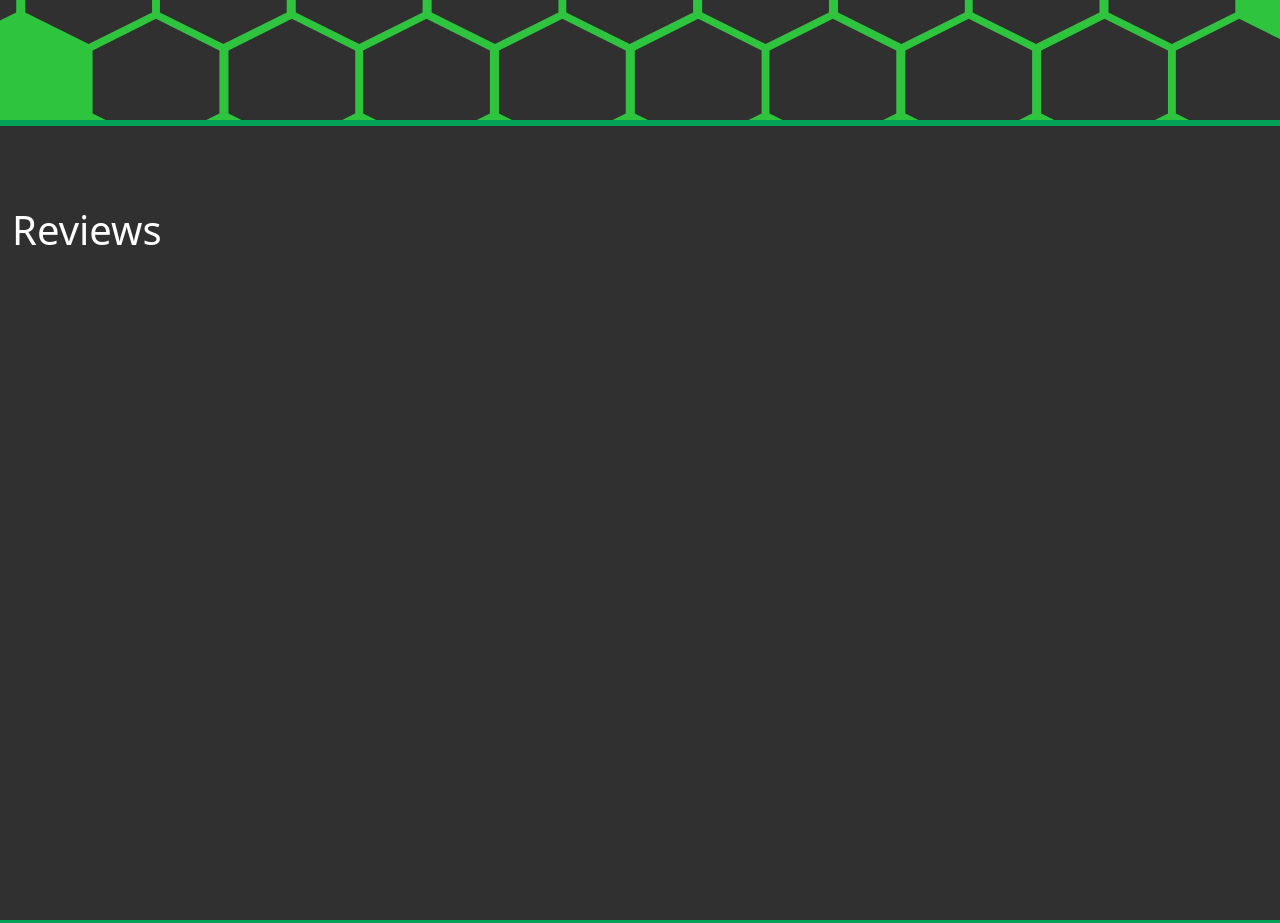
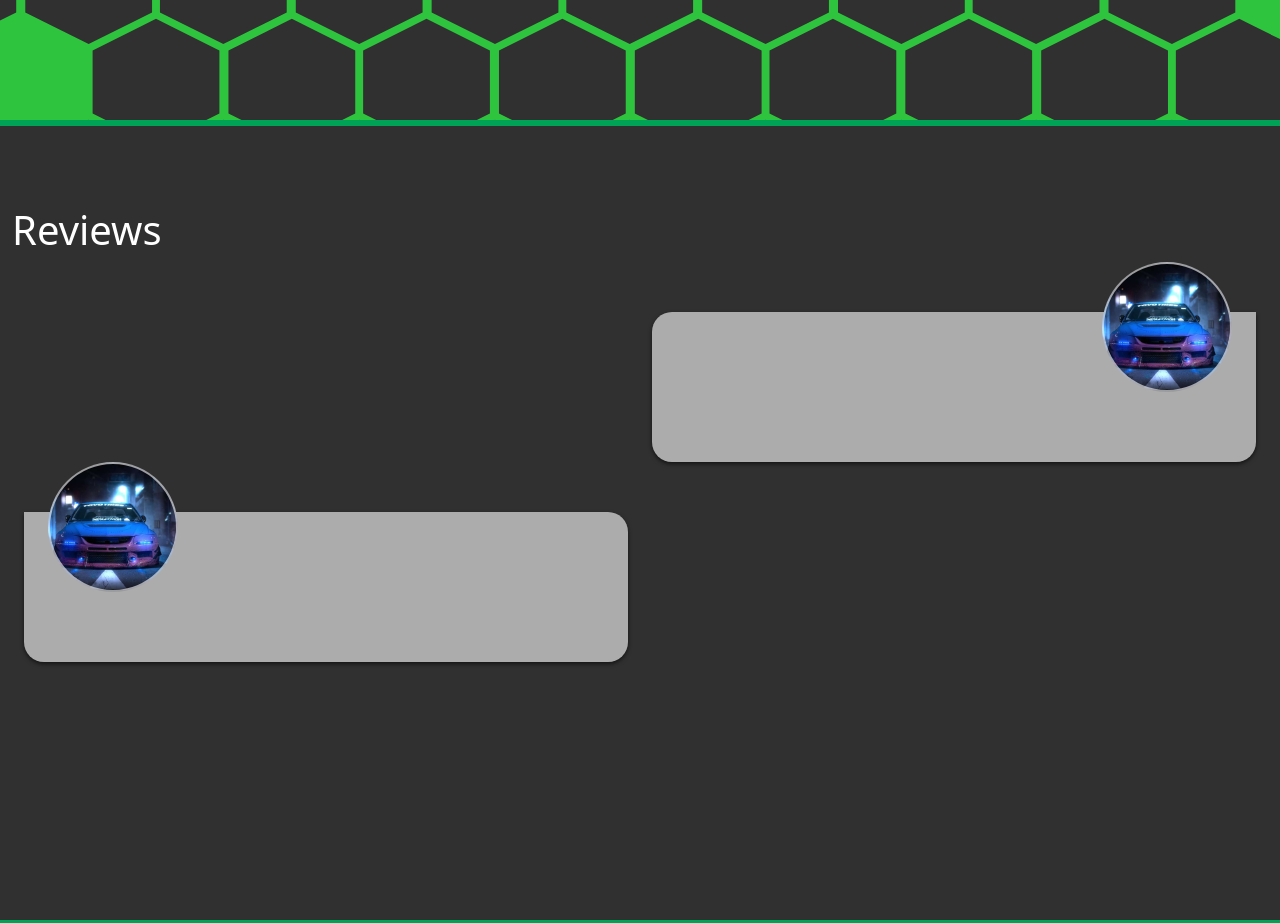
Before and after one commit to solocyberengineer/portfolio, a plain HTML site: page index.html in a window 1280 px wide. Shown: the part 4040-4963 px from the top of the page. Drawn offline with nearby package versions, Linux system fonts and the light colour scheme.

Commit message:
started working on reviews page

```diff
--- a/css/home.css
+++ b/css/home.css
@@ -150,6 +150,67 @@ section {
     border-top: 6px solid var(--green2);
     background: var(--carbon);
 }
+.review_layout {
+    height: 100%;
+    /* background-color: rgba(255,255,255,0.6); */
+    /* background-color: black; */
+    /* padding-top: 50px; */
+}
+.review_persons_image {
+    position: relative;
+    margin-bottom: -130px;
+    left: 96%;
+    transform: translateX(-100%);
+    width: 130px;
+    height: 130px;
+    background-color: black;
+    background-image: url(../test.png);
+    background-position: center;
+    background-size: cover;
+    border: 2px solid rgba(255,255,255,0.6);
+    border-radius: 50%;
+    margin: none !important;
+}
+.review_message_holder {
+    background-color: rgba(255,255,255,0.6);
+    margin-top: 50px;
+    width: 100%;
+    height: 150px;
+    border-top-left-radius: 20px;
+    border-bottom-right-radius: 20px;
+    border-bottom-left-radius: 20px;
+    box-shadow: 0px 2px 4px 0px rgba(0,0,0,0.6);
+}
+.review_right_layout {
+    height: 100%;
+}
+.review_left_persons_image {
+    position: relative;
+    margin-bottom: -130px;
+    left: 4%;
+    width: 130px;
+    height: 130px;
+    background-color: black;
+    background-image: url(../test.png);
+    background-position: center;
+    background-size: cover;
+    border: 2px solid rgba(255,255,255,0.6);
+    border-radius: 50%;
+    margin: none !important;
+}
+.review_left_message_holder {
+    background-color: rgba(255,255,255,0.6);
+    margin-top: 50px;
+    width: 100%;
+    height: 150px;
+    border-top-right-radius: 20px;
+    border-bottom-right-radius: 20px;
+    border-bottom-left-radius: 20px;
+    box-shadow: 0px 2px 4px 0px rgba(0,0,0,0.6);
+}
+*{
+    /* border: 1px solid red; */
+}
 #contact {
     border-top: 6px solid var(--green2);
     background: var(--green);
@@ -214,6 +275,7 @@ section {
 .groove_btn button:hover {
     background-color: rgb(67,216,82);
 }
+
 .form-container {
     background-color: rgba(255,255,255,0.2) !important;
     box-shadow: none !important;
--- a/index.html
+++ b/index.html
@@ -194,8 +194,26 @@
                 </div>
             </section>
             <section class="container-fluid" id="reviews">
-                <div class="row"  style="padding-block: 10vh;">
+                <div class="row text-light d-flex justify-content-center" style="padding-top: 10vh;">
                     <h1 style="color: white;">Reviews</h1>
+                    <!-- <div class="overflow-y-scroll container-fluid"> -->
+                        <div class="row container d-flex justify-content-end" style="margin: 0 !important;">
+                            <div class="col-6">
+                                <div class="review_layout">
+                                    <div class="review_persons_image"></div>
+                                    <div class="review_message_holder"></div>
+                                </div>
+                            </div>
+                        </div>
+                        <div class="row container d-flex justify-content-start" style="margin: 0 !important;">
+                            <div class="col-6">
+                                <div class="review_left_layout">
+                                    <div class="review_left_persons_image"></div>
+                                    <div class="review_left_message_holder"></div>
+                                </div>
+                            </div>
+                        </div>
+                    <!-- </div> -->
                 </div>
             </section>
             <section class="container-fluid" id="contact">
@@ -211,9 +229,9 @@
                             <form action="https://formspree.io/f/mqkvwprr" method="POST" return="false">
                                 <h3 class="display-3 fs-4 text-center p-3 text-white">Send me a message</h3>
                                 <div class="container form-container d-flex flex-column">
-                                        <input type="text" name="firstName" placeholder="First Name">
-                                        <input type="text" name="lastName" placeholder="Last Name">
-                                        <input type="text" name="email" placeholder="Email">
+                                    <input type="text" name="firstName" placeholder="First Name" required>
+                                    <input type="text" name="lastName" placeholder="Last Name" required>
+                                    <input type="text" name="email" placeholder="Email" required>
                                     <textarea rows="5" cols="30" type="text" name="message" placeholder="Enter you message" style="resize: none;"></textarea>
                                 </div>
                                 <div class="groove_btn">
```
Lines whose indentation alone changed are shown as unchanged.
